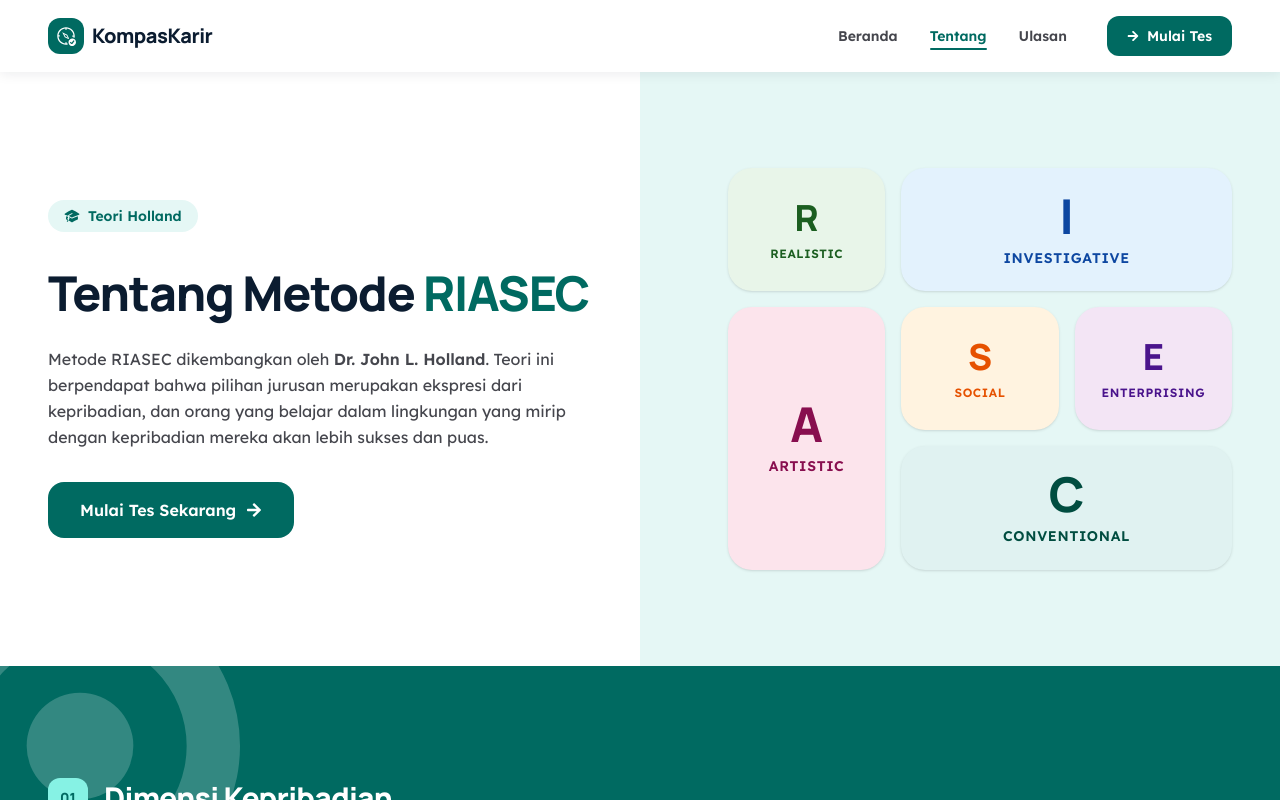
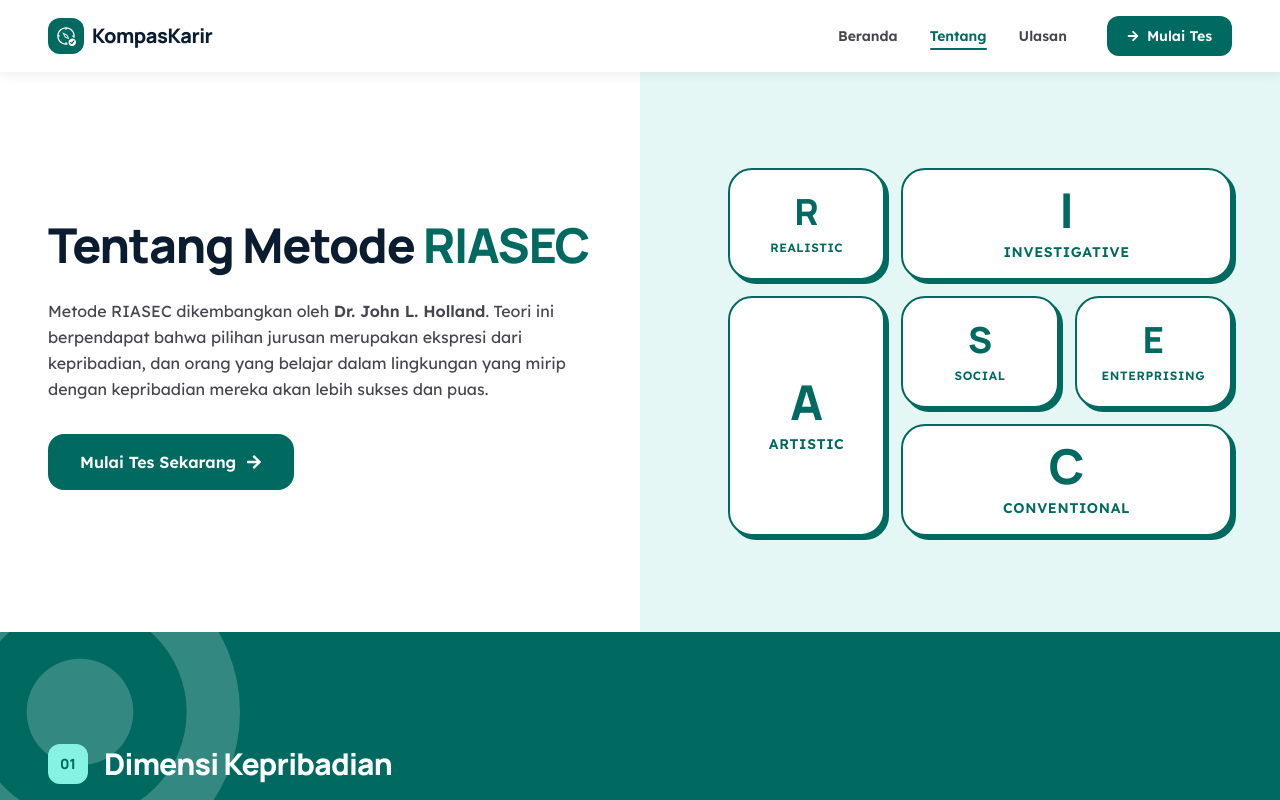
Before and after one commit to SirGhazian/KompasKarir, a Next.js app: page /tentang in a window 1280 px wide. Shown: the top 800 px of the page. Built offline with nearby package versions, Linux system fonts and the light colour scheme.

Commit message:
fix bento card

```diff
--- a/app/tentang/page.tsx
+++ b/app/tentang/page.tsx
@@ -116,15 +116,6 @@ export default function TentangPage() {
             <div className="grid grid-cols-1 gap-12 md:grid-cols-2 md:items-stretch">
               {/* teks utama */}
               <div className="py-20 md:py-32">
-                <Badge
-                  variant="category"
-                  size="md"
-                  colorClass="bg-[#e5f7f5] text-[#006a61]"
-                  className="mb-4"
-                >
-                  <HiAcademicCap size={16} />
-                  Teori Holland
-                </Badge>
                 <h1 className="mt-4 text-4xl font-extrabold tracking-tight text-[#0b1c30] md:text-5xl font-headline">
                   Tentang Metode <span className="text-secondary">RIASEC</span>
                 </h1>
@@ -143,100 +134,64 @@ export default function TentangPage() {
               </div>
 
               {/* bento grid */}
-              <div className="flex bg-[#e5f7f5] py-12 md:bg-transparent md:py-0 md:pl-16">
+              <div className="hidden md:flex md:bg-transparent md:py-0 md:pl-16">
                 <div className="grid grid-cols-3 grid-rows-3 gap-4 w-full h-full min-h-[450px] py-16 md:py-24">
                   {/* realistic */}
-                  <div
-                    className={`flex flex-col items-center justify-center rounded-3xl p-4 ${dimensi[0].warnaBg} shadow-sm transition-all hover:scale-105 hover:shadow-md`}
-                  >
-                    <span
-                      className={`text-4xl font-extrabold font-headline ${dimensi[0].warnaTeks}`}
-                    >
+                  <div className="flex flex-col items-center justify-center rounded-3xl border-2 border-[#006a61] bg-white p-4 shadow-[var(--shadow-hard)] transition-all duration-300 hover:-translate-x-1 hover:-translate-y-1 hover:shadow-[var(--shadow-hard-hover)]">
+                    <span className="text-4xl font-extrabold font-headline text-[#006a61]">
                       {dimensi[0].huruf}
                     </span>
-                    <span
-                      className={`mt-2 text-xs font-bold uppercase tracking-wider font-sans ${dimensi[0].warnaTeks}`}
-                    >
+                    <span className="mt-2 text-xs font-bold uppercase tracking-wider font-sans text-[#006a61]">
                       {dimensi[0].label}
                     </span>
                   </div>
 
                   {/* investigative */}
-                  <div
-                    className={`col-span-2 flex flex-col items-center justify-center rounded-3xl p-4 ${dimensi[1].warnaBg} shadow-sm transition-all hover:scale-105 hover:shadow-md`}
-                  >
-                    <span
-                      className={`text-5xl font-extrabold font-headline ${dimensi[1].warnaTeks}`}
-                    >
+                  <div className="col-span-2 flex flex-col items-center justify-center rounded-3xl border-2 border-[#006a61] bg-white p-4 shadow-[var(--shadow-hard)] transition-all duration-300 hover:-translate-x-1 hover:-translate-y-1 hover:shadow-[var(--shadow-hard-hover)]">
+                    <span className="text-5xl font-extrabold font-headline text-[#006a61]">
                       {dimensi[1].huruf}
                     </span>
-                    <span
-                      className={`mt-2 text-sm font-bold uppercase tracking-wider font-sans ${dimensi[1].warnaTeks}`}
-                    >
+                    <span className="mt-2 text-sm font-bold uppercase tracking-wider font-sans text-[#006a61]">
                       {dimensi[1].label}
                     </span>
                   </div>
 
                   {/* artistic */}
-                  <div
-                    className={`row-span-2 flex flex-col items-center justify-center rounded-3xl p-4 ${dimensi[2].warnaBg} shadow-sm transition-all hover:scale-105 hover:shadow-md`}
-                  >
-                    <span
-                      className={`text-5xl font-extrabold font-headline ${dimensi[2].warnaTeks}`}
-                    >
+                  <div className="row-span-2 flex flex-col items-center justify-center rounded-3xl border-2 border-[#006a61] bg-white p-4 shadow-[var(--shadow-hard)] transition-all duration-300 hover:-translate-x-1 hover:-translate-y-1 hover:shadow-[var(--shadow-hard-hover)]">
+                    <span className="text-5xl font-extrabold font-headline text-[#006a61]">
                       {dimensi[2].huruf}
                     </span>
-                    <span
-                      className={`mt-2 text-sm font-bold uppercase tracking-wider font-sans ${dimensi[2].warnaTeks}`}
-                    >
+                    <span className="mt-2 text-sm font-bold uppercase tracking-wider font-sans text-[#006a61]">
                       {dimensi[2].label}
                     </span>
                   </div>
 
                   {/* social */}
-                  <div
-                    className={`flex flex-col items-center justify-center rounded-3xl p-4 ${dimensi[3].warnaBg} shadow-sm transition-all hover:scale-105 hover:shadow-md`}
-                  >
-                    <span
-                      className={`text-4xl font-extrabold font-headline ${dimensi[3].warnaTeks}`}
-                    >
+                  <div className="flex flex-col items-center justify-center rounded-3xl border-2 border-[#006a61] bg-white p-4 shadow-[var(--shadow-hard)] transition-all duration-300 hover:-translate-x-1 hover:-translate-y-1 hover:shadow-[var(--shadow-hard-hover)]">
+                    <span className="text-4xl font-extrabold font-headline text-[#006a61]">
                       {dimensi[3].huruf}
                     </span>
-                    <span
-                      className={`mt-2 text-xs font-bold uppercase tracking-wider font-sans ${dimensi[3].warnaTeks}`}
-                    >
+                    <span className="mt-2 text-xs font-bold uppercase tracking-wider font-sans text-[#006a61]">
                       {dimensi[3].label}
                     </span>
                   </div>
 
                   {/* enterprising */}
-                  <div
-                    className={`flex flex-col items-center justify-center rounded-3xl p-4 ${dimensi[4].warnaBg} shadow-sm transition-all hover:scale-105 hover:shadow-md`}
-                  >
-                    <span
-                      className={`text-4xl font-extrabold font-headline ${dimensi[4].warnaTeks}`}
-                    >
+                  <div className="flex flex-col items-center justify-center rounded-3xl border-2 border-[#006a61] bg-white p-4 shadow-[var(--shadow-hard)] transition-all duration-300 hover:-translate-x-1 hover:-translate-y-1 hover:shadow-[var(--shadow-hard-hover)]">
+                    <span className="text-4xl font-extrabold font-headline text-[#006a61]">
                       {dimensi[4].huruf}
                     </span>
-                    <span
-                      className={`mt-2 text-xs font-bold uppercase tracking-wider font-sans ${dimensi[4].warnaTeks}`}
-                    >
+                    <span className="mt-2 text-xs font-bold uppercase tracking-wider font-sans text-[#006a61]">
                       {dimensi[4].label}
                     </span>
                   </div>
 
                   {/* conventional */}
-                  <div
-                    className={`col-span-2 flex flex-col items-center justify-center rounded-3xl p-4 ${dimensi[5].warnaBg} shadow-sm transition-all hover:scale-105 hover:shadow-md`}
-                  >
-                    <span
-                      className={`text-5xl font-extrabold font-headline ${dimensi[5].warnaTeks}`}
-                    >
+                  <div className="col-span-2 flex flex-col items-center justify-center rounded-3xl border-2 border-[#006a61] bg-white p-4 shadow-[var(--shadow-hard)] transition-all duration-300 hover:-translate-x-1 hover:-translate-y-1 hover:shadow-[var(--shadow-hard-hover)]">
+                    <span className="text-5xl font-extrabold font-headline text-[#006a61]">
                       {dimensi[5].huruf}
                     </span>
-                    <span
-                      className={`mt-2 text-sm font-bold uppercase tracking-wider font-sans ${dimensi[5].warnaTeks}`}
-                    >
+                    <span className="mt-2 text-sm font-bold uppercase tracking-wider font-sans text-[#006a61]">
                       {dimensi[5].label}
                     </span>
                   </div>
```
